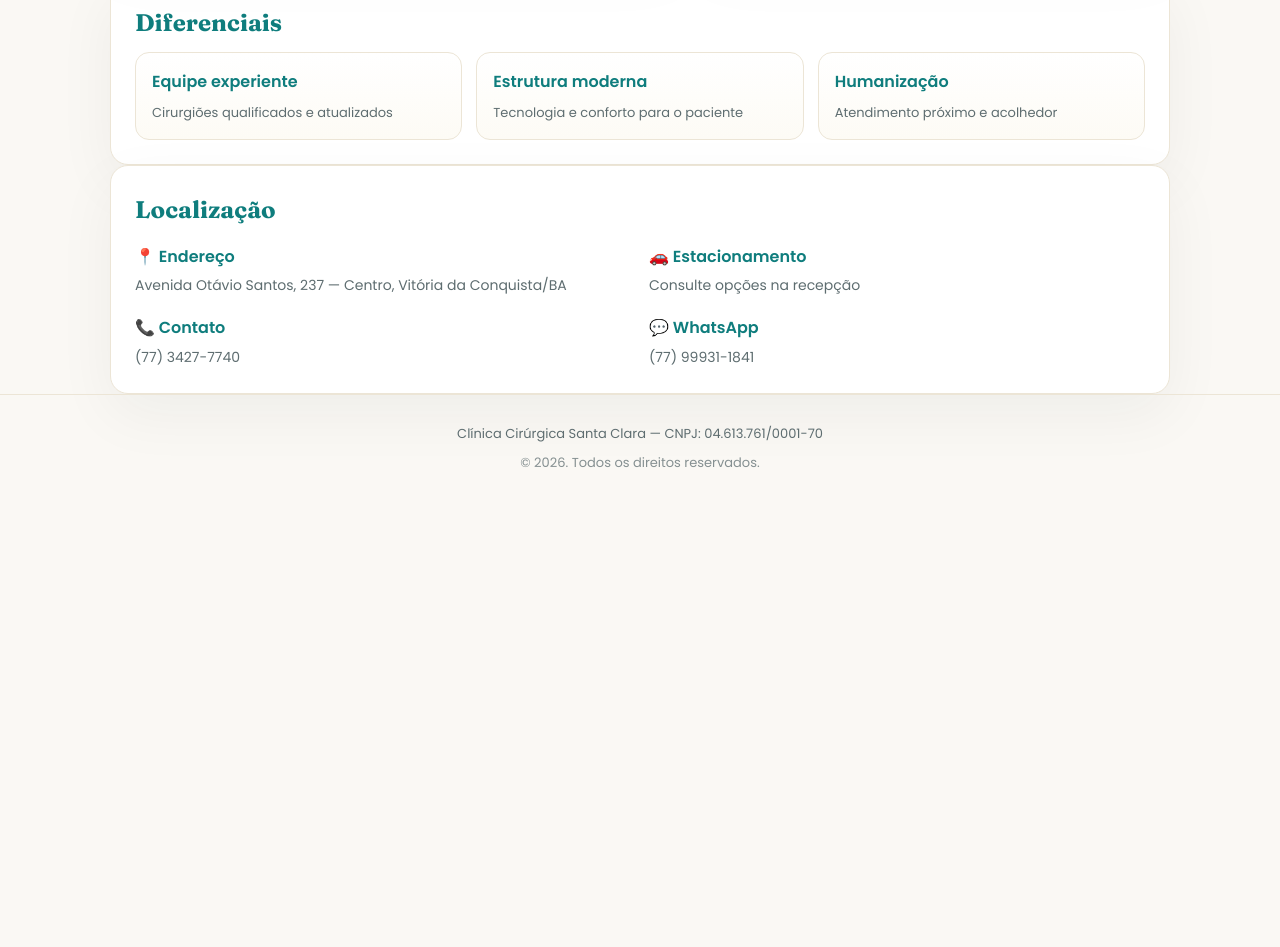
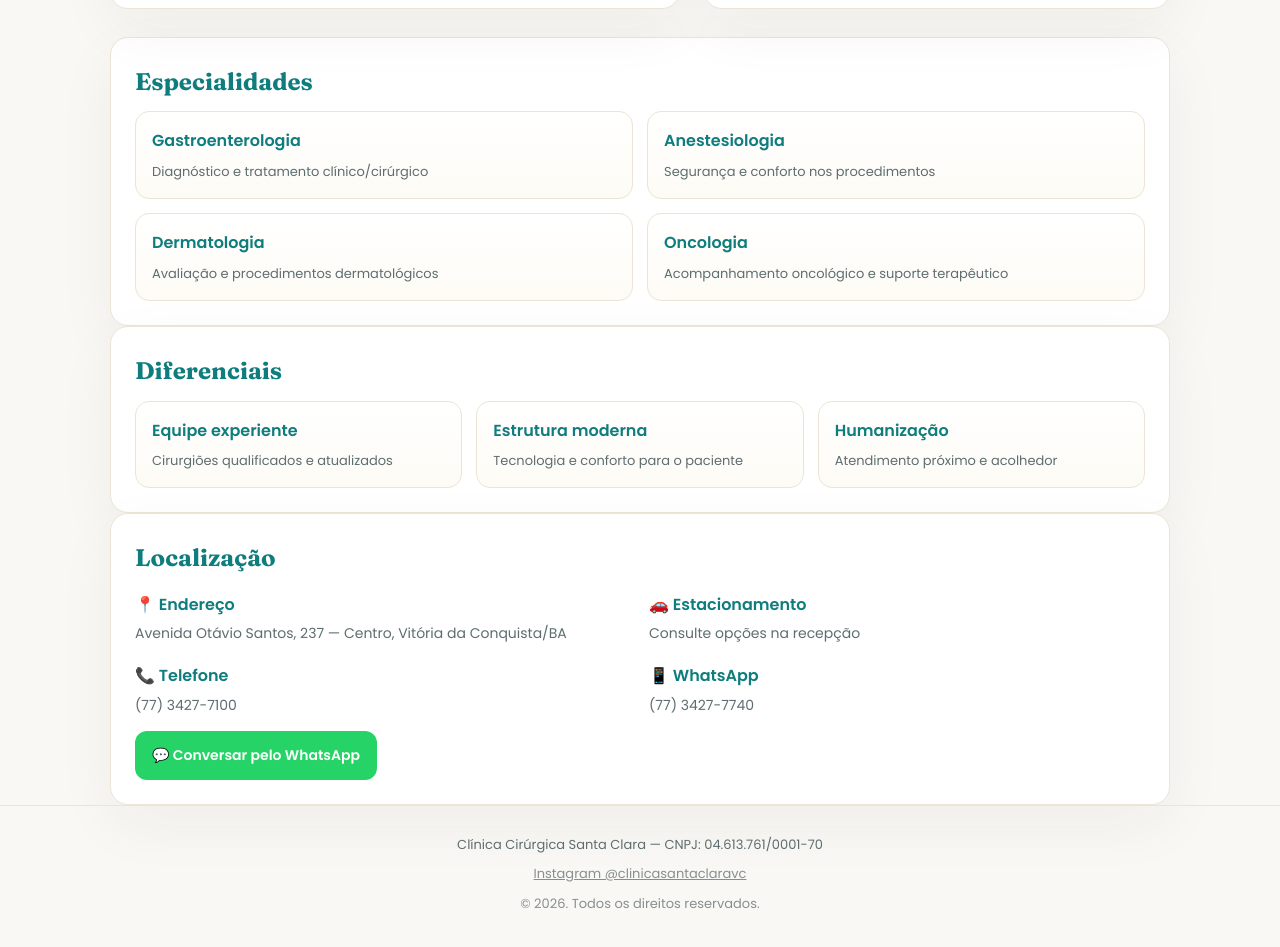
Before and after one commit to marquesemoreno/santaclara, a website: page index.html in a window 1280 px wide. Shown: the part 609-1556 px from the top of the page. Before the commit the page ends 1122 px from the top, so only its background shows below. Drawn offline with Linux system fonts and the light colour scheme.

Commit message:
docs: adiciona especialidades, Instagram e telefone atualizado

```diff
--- a/index.html
+++ b/index.html
@@ -4,7 +4,7 @@
   <meta charset="UTF-8" />
   <meta name="viewport" content="width=device-width, initial-scale=1" />
   <title>Clínica Cirúrgica Santa Clara — Vitória da Conquista</title>
-  <meta name="description" content="Cirurgias gerais, urgências 24h, pré e pós-operatório e consultas especializadas em Vitória da Conquista, BA." />
+  <meta name="description" content="Cirurgias gerais, urgências 24h, pré e pós-operatório, gastroenterologia, anestesiologia, dermatologia e oncologia em Vitória da Conquista, BA." />
   <meta name="theme-color" content="#0f7d7d" />
   <link rel="preconnect" href="https://fonts.googleapis.com" />
   <link href="https://fonts.googleapis.com/css2?family=Fraunces:opsz,wght@9..144,500;9..144,700&family=Poppins:wght@300;400;500;600&display=swap" rel="stylesheet" />
@@ -61,6 +61,8 @@
     .btn-whatsapp:hover { background: #1eaa50; }
     .btn-phone { background: #fff; color: var(--teal); border-color: var(--border); }
     .btn-phone:hover { border-color: var(--teal); }
+    .btn-instagram { background: #fff; color: #c13584; border-color: #ece5d6; }
+    .btn-instagram:hover { border-color: #c13584; }
 
     .hero { padding: 40px 20px 28px; }
     .hero .wrap { display: grid; grid-template-columns: 1.1fr 0.9fr; gap: 24px; align-items: stretch; }
@@ -128,12 +130,13 @@
         </div>
         <div>
           <h1>Clínica Cirúrgica Santa Clara</h1>
-          <p>Excelência em atendimento cirúrgico e urgências • Vitória da Conquista, BA</p>
+          <p>Cirurgias, urgências e procedimentos especializados • Vitória da Conquista, BA</p>
         </div>
       </div>
       <div class="cta-row">
         <a class="btn btn-phone" href="tel:+5577342774740">📞 (77) 3427-7740</a>
         <a class="btn btn-whatsapp" href="https://wa.me/5577342774740?text=Olá!%20Gostaria%20de%20agendar%20uma%20consulta%20na%20Clínica%20Cirúrgica%20Santa%20Clara." target="_blank" rel="noopener">💬 WhatsApp</a>
+        <a class="btn btn-instagram" href="https://www.instagram.com/clinicasantaclaravc/" target="_blank" rel="noopener">📸 Instagram</a>
       </div>
     </div>
   </header>
@@ -146,7 +149,7 @@
         <div class="info-grid">
           <div class="info-item">
             <strong>📞 Telefone</strong>
-            <p>(77) 3427-7740</p>
+            <p>(77) 3427-7100</p>
           </div>
           <div class="info-item">
             <strong>📍 Endereço</strong>
@@ -169,6 +172,20 @@
           <div class="service"><strong>Urgências</strong><p>Atendimento cirúrgico 24h</p></div>
           <div class="service"><strong>Pré e Pós-Operatório</strong><p>Acompanhamento completo</p></div>
           <div class="service"><strong>Consultas</strong><p>Avaliação e planejamento cirúrgico</p></div>
+        </div>
+      </div>
+    </div>
+  </section>
+
+  <section>
+    <div class="wrap">
+      <div class="card">
+        <h2>Especialidades</h2>
+        <div class="services" style="grid-template-columns: repeat(2, 1fr);">
+          <div class="service"><strong>Gastroenterologia</strong><p>Diagnóstico e tratamento clínico/cirúrgico</p></div>
+          <div class="service"><strong>Anestesiologia</strong><p>Segurança e conforto nos procedimentos</p></div>
+          <div class="service"><strong>Dermatologia</strong><p>Avaliação e procedimentos dermatológicos</p></div>
+          <div class="service"><strong>Oncologia</strong><p>Acompanhamento oncológico e suporte terapêutico</p></div>
         </div>
       </div>
     </div>
@@ -201,13 +218,16 @@
             <p>Consulte opções na recepção</p>
           </div>
           <div class="info-item">
-            <strong>📞 Contato</strong>
+            <strong>📞 Telefone</strong>
+            <p>(77) 3427-7100</p>
+          </div>
+          <div class="info-item">
+            <strong>📱 WhatsApp</strong>
             <p>(77) 3427-7740</p>
           </div>
-          <div class="info-item">
-            <strong>💬 WhatsApp</strong>
-            <p>(77) 99931-1841</p>
-          </div>
+        </div>
+        <div style="margin-top:14px;">
+          <a class="btn btn-whatsapp" href="https://wa.me/5577342774740?text=Olá!%20Gostaria%20de%20informações%20sobre%20a%20Clínica%20Cirúrgica%20Santa%20Clara." target="_blank" rel="noopener">💬 Conversar pelo WhatsApp</a>
         </div>
       </div>
     </div>
@@ -216,6 +236,9 @@
   <footer>
     <div class="wrap">
       <p>Clínica Cirúrgica Santa Clara — CNPJ: 04.613.761/0001-70</p>
+      <p style="margin-top:8px; opacity:.75;">
+        <a href="https://www.instagram.com/clinicasantaclaravc/" target="_blank" rel="noopener" style="color: var(--muted); text-decoration: underline;">Instagram @clinicasantaclaravc</a>
+      </p>
       <p style="margin-top:8px; opacity:.75;">© <span id="ano"></span>. Todos os direitos reservados.</p>
     </div>
   </footer>
```
